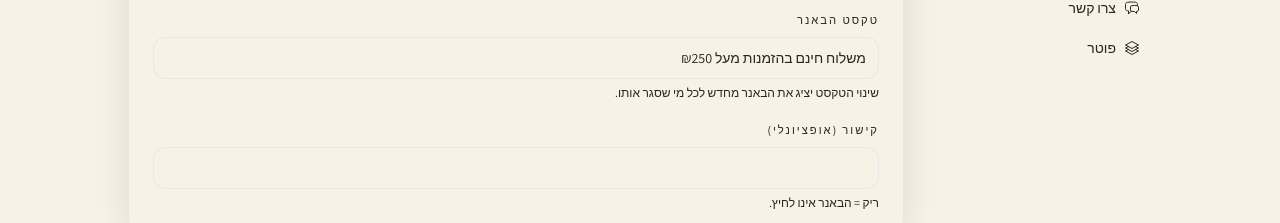
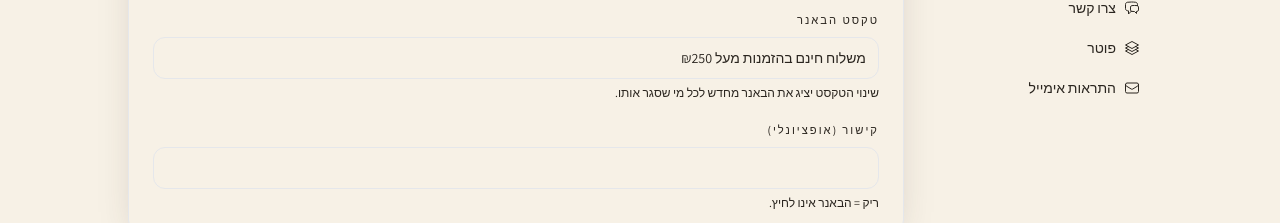
Before and after one commit to Omril7/lights-and-vessels, a Next.js app: page /admin/site-content in a window 1280 px wide. Shown: the part 274-497 px from the top of the page. Built offline with nearby package versions, Linux system fonts and the light colour scheme; no server answers; the database is empty; a web font is replaced by a local one.

Commit message:
Move email provider selection to admin site-content toggle

```diff
--- a/src/components/admin/SiteContentEditor.tsx
+++ b/src/components/admin/SiteContentEditor.tsx
@@ -14,6 +14,7 @@ import {
   Square3Stack3DIcon,
   ArrowUpTrayIcon,
   TrashIcon,
+  EnvelopeIcon,
 } from "@heroicons/react/24/outline";
 import { Button } from "@/components/ui/Button";
 import { cn } from "@/lib/utils";
@@ -27,6 +28,10 @@ type Field = {
   kind: FieldKind;
   /** When true, field takes a full row in the 2-col grid. */
   wide?: boolean;
+  /** Toggle-only: custom icon + on/off status text. Defaults to Megaphone + פעיל/כבוי. */
+  icon?: React.ComponentType<{ className?: string }>;
+  onLabel?: string;
+  offLabel?: string;
 };
 
 type Section = {
@@ -116,6 +121,25 @@ export const SECTIONS: Section[] = [
     heading: "פוטר",
     icon: Square3Stack3DIcon,
     fields: [{ key: "footer_text", label: "טקסט הפוטר", kind: "text", wide: true }],
+  },
+  {
+    id: "email",
+    heading: "התראות אימייל",
+    description:
+      "ספק שליחת האימיילים האוטומטיים ללקוחות (אישור הזמנה). פרטי החיבור עצמם נשמרים ב‑.env.",
+    icon: EnvelopeIcon,
+    fields: [
+      {
+        key: "email_use_gmail",
+        label: "שליחה דרך Gmail",
+        kind: "toggle",
+        wide: true,
+        icon: EnvelopeIcon,
+        onLabel: "Gmail SMTP — נשלח מחשבון Gmail אישי",
+        offLabel: "Resend — נשלח מהדומיין של הסטודיו",
+        help: "כבוי = Resend (מומלץ ברגע שיש דומיין). דלוק = Gmail (חינמי, ללא דומיין, אך נראה פחות מקצועי).",
+      },
+    ],
   },
 ];
 
@@ -259,7 +283,11 @@ function ContentField({
 }) {
   if (field.kind === "toggle") {
     const on = value === "true";
+    const Icon = field.icon ?? MegaphoneIcon;
+    const onText = field.onLabel ?? "פעיל — מוצג למבקרים";
+    const offText = field.offLabel ?? "כבוי — אינו מוצג";
     return (
+      <div className="space-y-1.5">
       <button
         type="button"
         onClick={() => onChange(on ? "false" : "true")}
@@ -279,7 +307,7 @@ function ContentField({
             )}
             aria-hidden
           >
-            <MegaphoneIcon className="h-5 w-5" />
+            <Icon className="h-5 w-5" />
           </span>
           <div>
             <p className="text-sm font-medium text-charcoal">{field.label}</p>
@@ -289,7 +317,7 @@ function ContentField({
                 on ? "text-olive" : "text-charcoal/50"
               )}
             >
-              {on ? "פעיל — מוצג למבקרים" : "כבוי — אינו מוצג"}
+              {on ? onText : offText}
             </p>
           </div>
         </div>
@@ -310,6 +338,10 @@ function ContentField({
           />
         </span>
       </button>
+        {field.help && (
+          <p className="px-1 text-xs text-charcoal/50">{field.help}</p>
+        )}
+      </div>
     );
   }
 
--- a/src/lib/content.ts
+++ b/src/lib/content.ts
@@ -27,6 +27,8 @@ const FALLBACKS: Record<string, string> = {
   shipping_pickup_address: "",
   shipping_pickup_hours: "",
   shipping_processing_days: "1-3",
+  // Email
+  email_use_gmail: "false", // false = Resend (default), true = Gmail SMTP
 };
 
 export type SiteContentMap = Record<string, string>;
```
Also changed, not shown: src/lib/email.ts (+17 -3 lines), .claude/spec/API.md, .claude/spec/ENV.md.
